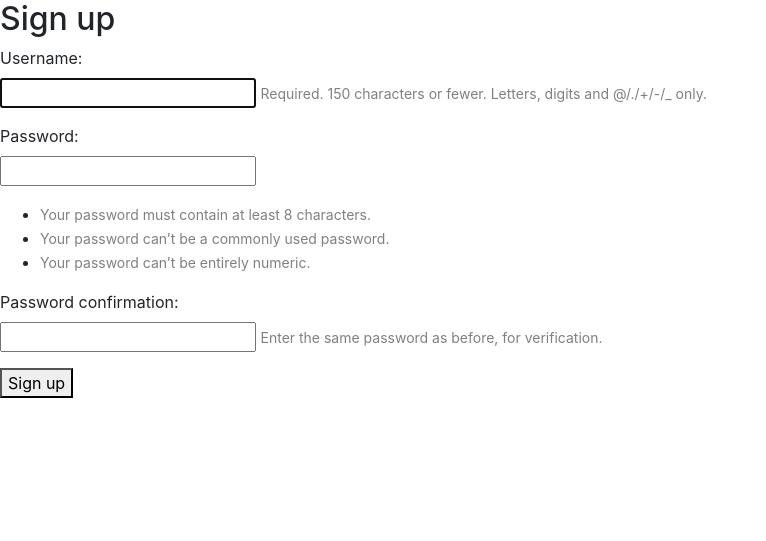
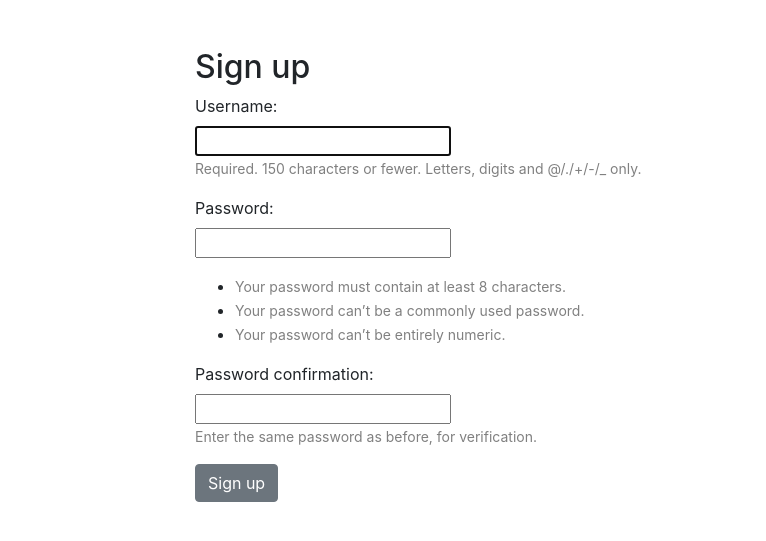
Before and after one commit to victorlomi/Instagram-Clone, a Django app: page /signup/ in a window 1280 px wide. Shown: the part 65-606 px from the top of the page, without its empty margins (0-766 px from the left). Run offline with Django 3.2, Linux system fonts and the light colour scheme; some libraries are stand-ins or nearby versions.

Commit message:
fix styling in search, login, and signup pages

```diff
--- a/viewer/templates/registration/signup.html
+++ b/viewer/templates/registration/signup.html
@@ -1,13 +1,14 @@
 {% extends 'base.html' %}
 
 {% block content %}
+    <div class="container timeline-container mt-5">
         <h2>Sign up</h2>
         <form method="post">
         {% csrf_token %}
         {% for field in form %}
             <p>
             {{ field.label_tag }}<br>
-        {{ field }}
+            {{ field }} <br>
             {% if field.help_text %}
                 <small style="color: grey">{{ field.help_text }}</small>
             {% endif %}
@@ -16,6 +17,7 @@
             {% endfor %}
             </p>
         {% endfor %}
-    <button type="submit">Sign up</button>
+        <button class="btn btn-secondary" type="submit">Sign up</button>
         </form>
+    </div>
 {% endblock %}
--- a/viewer/templates/search.html
+++ b/viewer/templates/search.html
@@ -1,7 +1,7 @@
 {% extends 'base.html' %}
 
 {% block content %}
-    <div class="container">
+    <div class="container mt-5 d-flex flex-column align-items-center">
         <h1>Results</h1>
         {% if searched_usernames %}
         {% for username in searched_usernames %}
```
Also changed, not shown: viewer/templates/registration/login.html (+8 -6 lines). Lines whose indentation alone changed are shown as unchanged.
